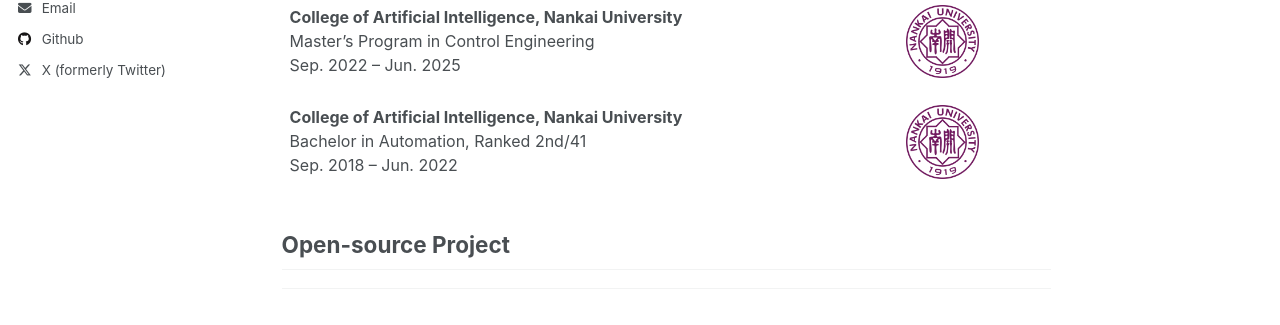
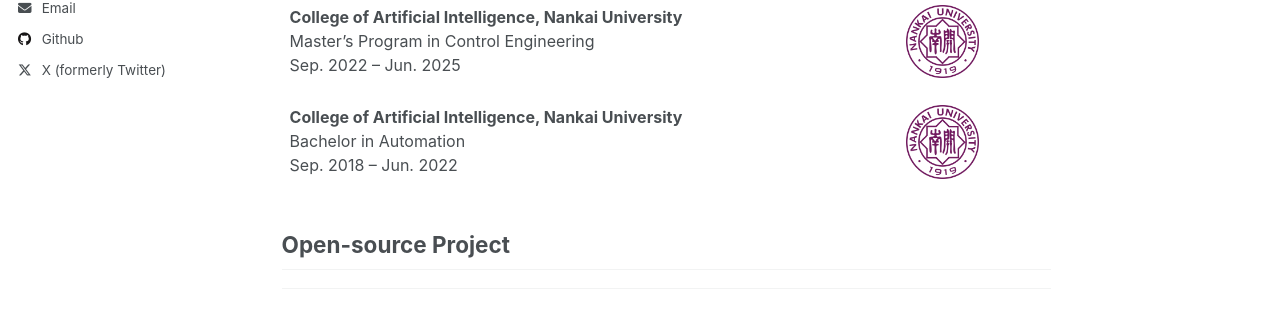
Before and after one commit to Arthuryingjin/Arthuryingjin.github.io, a Jekyll site: the page built from _pages/about.md, in a window 1280 px wide and 1111 px high. Shown: the part 487-812 px from the top of the window. Built offline with Jekyll 4.4.1, drawn with Linux system fonts in a browser that asks for light colours; comment, search, counter and statistics services are not loaded.

Commit message:
Remove ranking detail from education section

```diff
--- a/_pages/about.md
+++ b/_pages/about.md
@@ -40,7 +40,7 @@ My research interest includes robotic manipulation and Reinforcement Learning.
   <tr>
     <td style="vertical-align:top; padding-top: 20px; width: 70%; font-size: 16px; border: none;"> <!-- 增加字体大小 -->
       <strong>College of Artificial Intelligence, Nankai University</strong><br>
-      Bachelor in Automation, Ranked 2nd/41<br>
+      Bachelor in Automation<br>
       Sep. 2018 – Jun. 2022
     </td>
     <td style="padding-left: 20px; padding-top: 20px; width: 30%; text-align: center; border: none;"> <!-- 图标居中 -->
```
